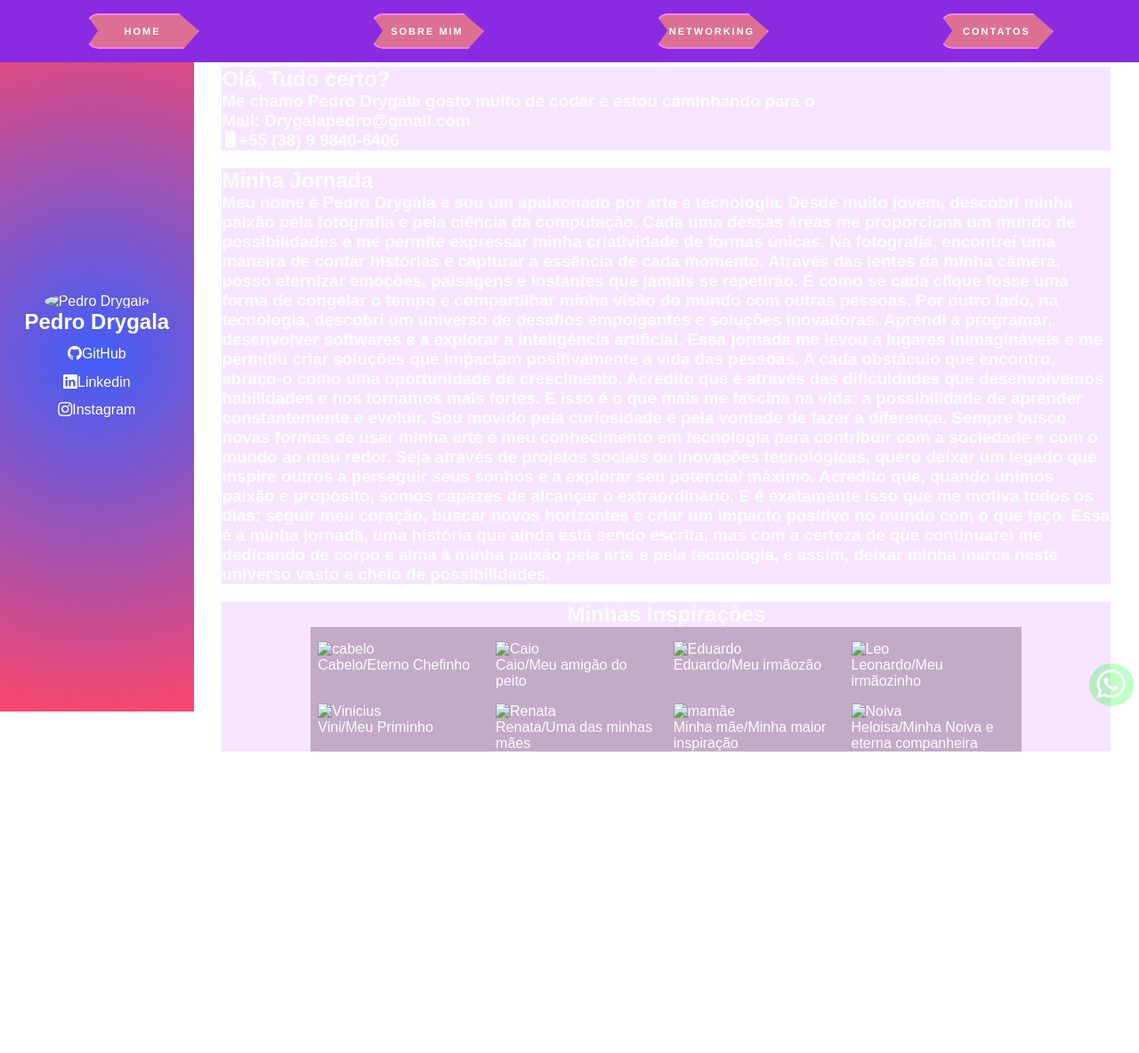
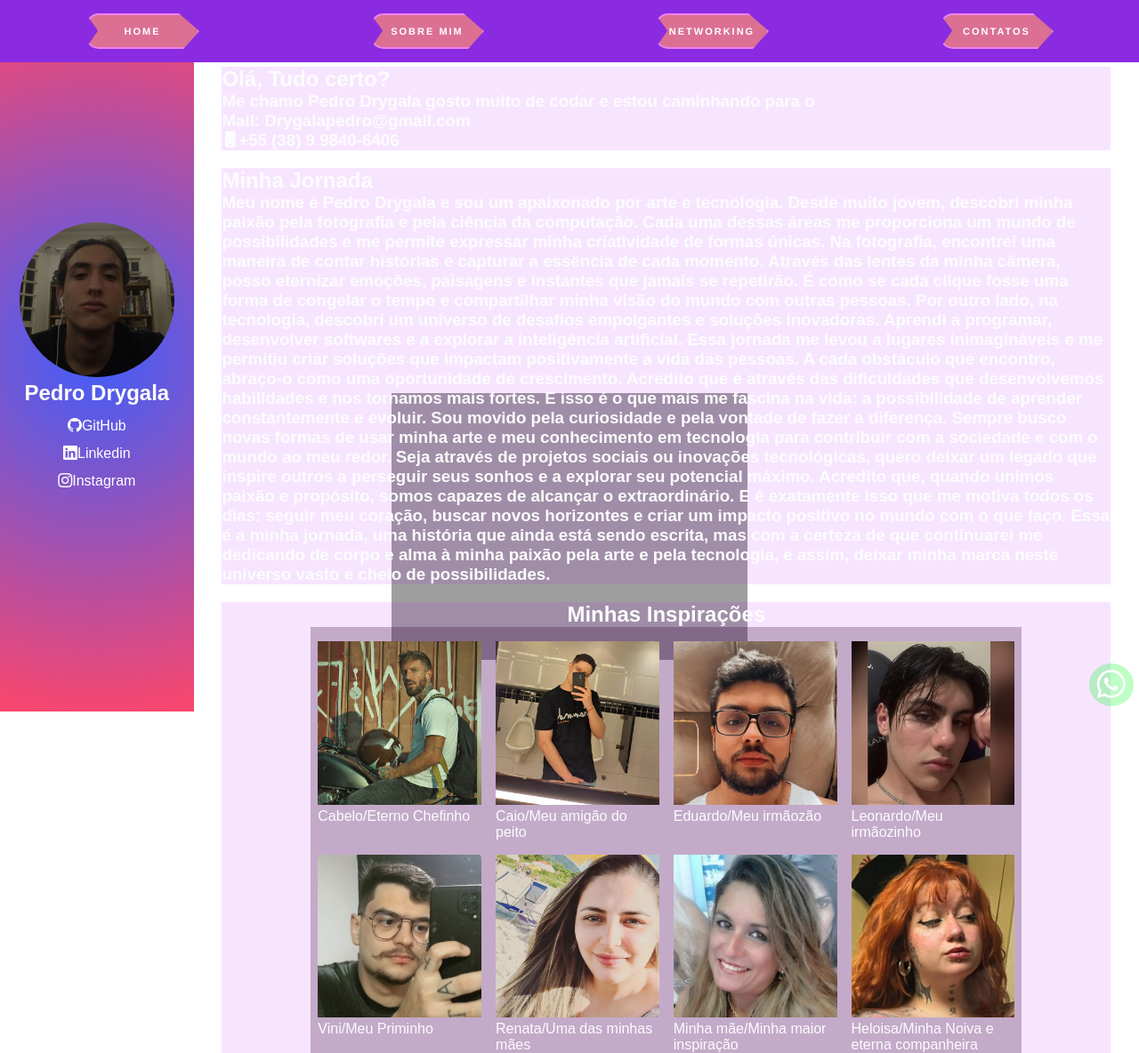
Before and after one commit to drygalapedro/Portfolio, a plain HTML site: page index.html in a window 1280 px wide. Shown: the whole page at 89% size. Before the commit the page ends 845 px from the top, so only its background shows below. Drawn offline with nearby package versions, Linux system fonts and the light colour scheme; the site is published under a folder, as on GitHub Pages, so addresses that start at the root find nothing; a web font is replaced by a local one.

Commit message:
.Adicionado

```diff
--- a/index.html
+++ b/index.html
@@ -8,7 +8,7 @@
     <meta property="og:title" content="Pedro Drygala" />
     <meta property="og:description" content="Portfólio" />
     <meta property="og:type" content="website" />
-    <meta property="og:image" content="/images/capa.png" />
+    <meta property="og:image" content="./images/capa.png" />
     <meta property="og:image:type" content="image/png" />
     <meta property="og:image:width" content="1200" />
     <meta property="og:image:height" content="630" />
@@ -31,7 +31,7 @@
 <body>
     <aside>
         <section>
-            <img class="foto" src="/images/me.jpg" alt="Pedro Drygala">
+            <img class="foto" src="./images/me.jpg" alt="Pedro Drygala">
             <h2>Pedro Drygala</h2>
         </section>
         <section class="links">
@@ -71,35 +71,35 @@
             <h2>Minhas Inspirações</h2>
             <div class="networking1">
                 <section class="cards">
-                    <img src="/images/cabelo.jpg" alt="cabelo">
+                    <img src="./images/cabelo.jpg" alt="cabelo">
                     <p>Cabelo/Eterno Chefinho</p>
                 </section>
                 <section class="cards">
-                    <img src="/images/caiao.jpg" alt="Caio">
+                    <img src="./images/caiao.jpg" alt="Caio">
                     <p>Caio/Meu amigão do peito</p>
                 </section>
                 <section class="cards">
-                    <img src="/images/dudu.jpg" alt="Eduardo">
+                    <img src="./images/dudu.jpg" alt="Eduardo">
                     <p>Eduardo/Meu irmãozão</p>
                 </section>
                 <section class="cards">
-                    <img src="/images/leo.jpg" alt="Leo">
+                    <img src="./images/leo.jpg" alt="Leo">
                     <p>Leonardo/Meu irmãozinho</p>
                 </section>
                 <section class="cards">
-                    <img src="/images/vini.jpg" alt="Vinicius">
+                    <img src="./images/vini.jpg" alt="Vinicius">
                     <p>Vini/Meu Priminho</p>
                 </section>
                 <section class="cards">
-                    <img src="/images/renata.jpg" alt="Renata">
+                    <img src="./images/renata.jpg" alt="Renata">
                     <p>Renata/Uma das minhas mães</p>
                 </section>
                 <section class="cards">
-                    <img src="/images/mamis.jpg" alt="mamãe">
+                    <img src="./images/mamis.jpg" alt="mamãe">
                     <p>Minha mãe/Minha maior inspiração</p>
                 </section>
                 <section class="cards">
-                    <img src="/images/amor.jpg" alt="Noiva">
+                    <img src="./images/amor.jpg" alt="Noiva">
                     <p>Heloisa/Minha Noiva e eterna companheira</p>
                 </section>
             </div>
--- a/styles.css
+++ b/styles.css
@@ -67,7 +67,7 @@ main{
     flex-direction: column;
     padding-top: 4.3%;
     padding-left: 17vw;
-    background-image: url(/images/pawel-czerwinski-fPN1w7bIuNU-unsplash.jpg);
+    background-image: url(./images/pawel-czerwinski-fPN1w7bIuNU-unsplash.jpg);
     background-position: center;
     background-repeat: no-repeat;
     background-attachment: fixed;
```
